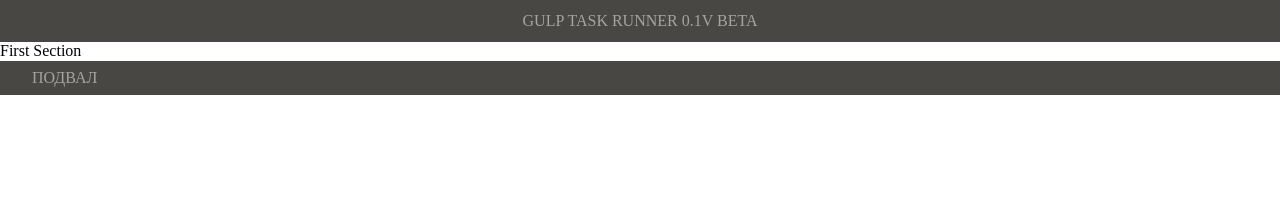
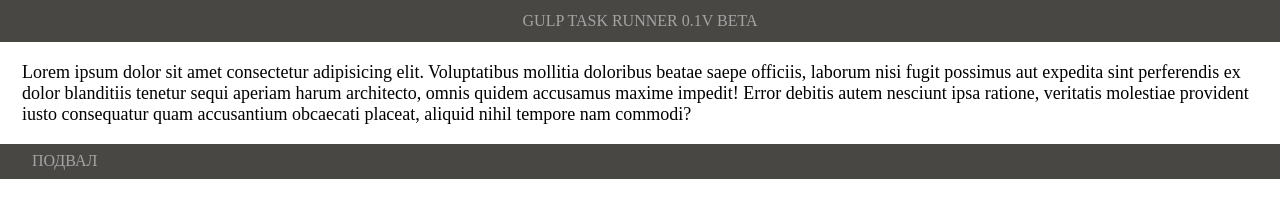
Before and after one commit to Ko2doo/gulp-task-runner, a website: page source/html/index.html in a window 1280 px wide. Drawn offline with nearby package versions, Linux system fonts and the light colour scheme; files that its build step writes are made by us from their sources.

Commit message:
UPD=> не столь важное обновление

```diff
--- a/source/html/sections/first-display.html
+++ b/source/html/sections/first-display.html
@@ -1,3 +1,7 @@
 <section class="first-display">
-  First Section
+  <div class="container">
+    <p class="hay_dialog">
+      Lorem ipsum dolor sit amet consectetur adipisicing elit. Voluptatibus mollitia doloribus beatae saepe officiis, laborum nisi fugit possimus aut expedita sint perferendis ex dolor blanditiis tenetur sequi aperiam harum architecto, omnis quidem accusamus maxime impedit! Error debitis autem nesciunt ipsa ratione, veritatis molestiae provident iusto consequatur quam accusantium obcaecati placeat, aliquid nihil tempore nam commodi?
+    </p>
+  </div>
 </section>
--- a/source/styles/base/_base.scss
+++ b/source/styles/base/_base.scss
@@ -1,2 +1,5 @@
 @import '_header.scss';
+
+@import '_first-display.scss';
+
 @import '_footer.scss';
--- /dev/null
+++ b/source/styles/base/_first-display.scss
@@ -0,0 +1,8 @@
+.first-display {
+  padding: 20px 22px;
+
+  .hay_dialog {
+    font-size: 18px;
+    font-weight: 500;
+  }
+}
```
